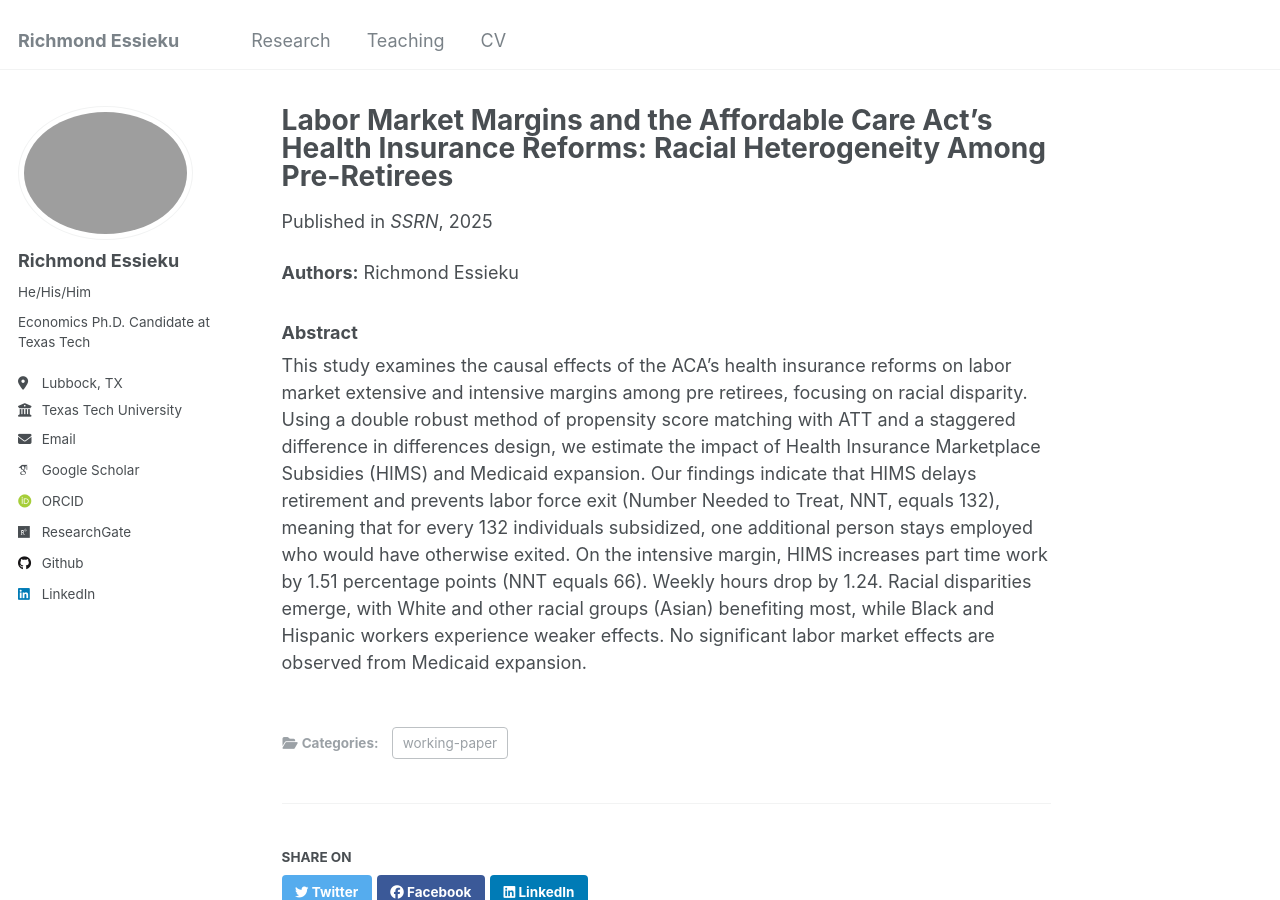
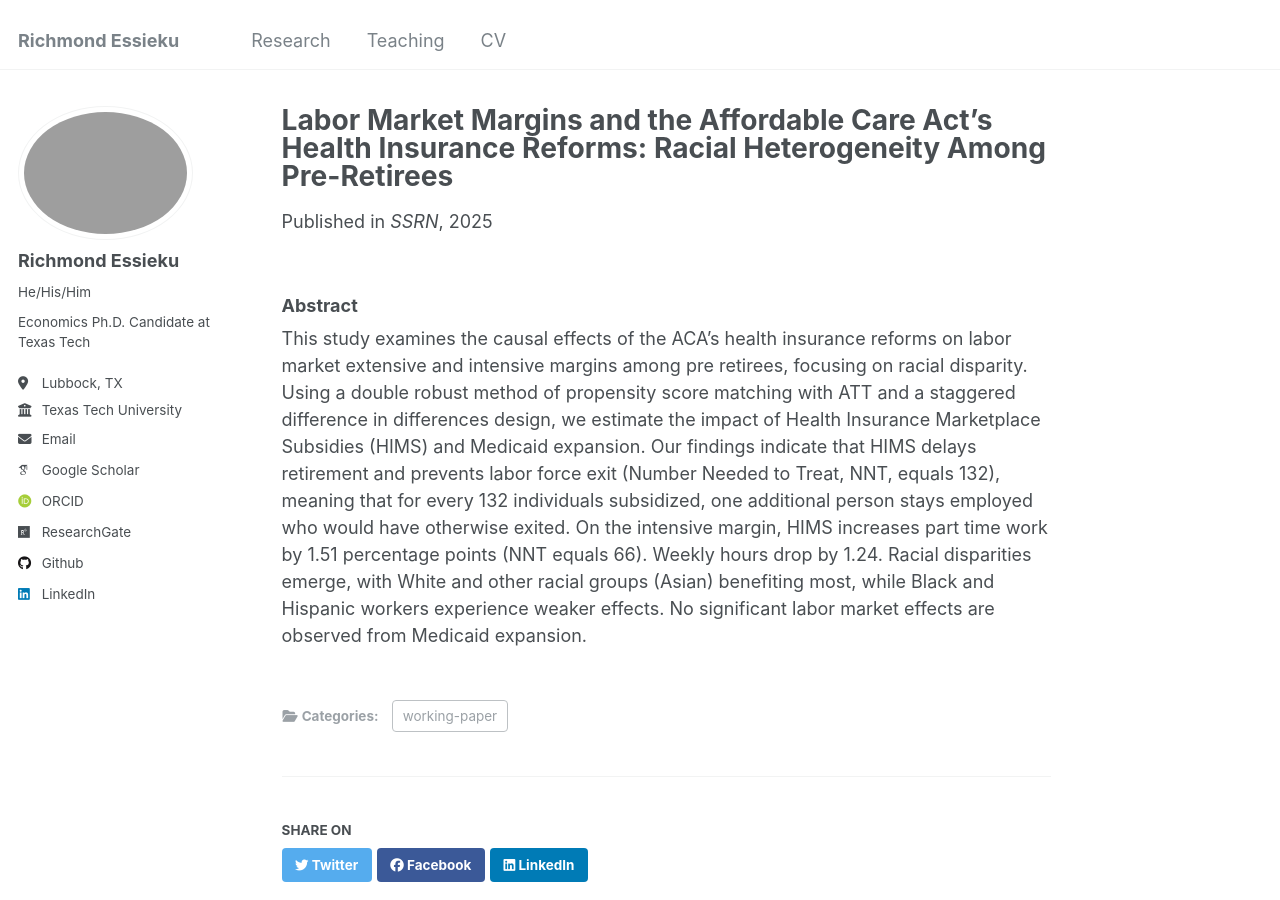
Before and after one commit to essieku/essieku.github.io, a Jekyll site: the page built from _publications/Chapter2.md, in a window 1280 px wide and 900 px high. Built offline with Jekyll 4.4.1, drawn with Linux system fonts in a browser that asks for light colours; some web fonts are replaced.

Commit message:
Update Chapter2.md

```diff
--- a/_publications/Chapter2.md
+++ b/_publications/Chapter2.md
@@ -3,7 +3,7 @@ title: "Labor Market Margins and the Affordable Care Act's Health Insurance Refo
 collection: publications
 category: working-paper
 permalink: /publication/aca
-excerpt: 'This paper examines how the Affordable Care Act reshaped work decisions near retirement. Using double robust optimal propensity score matching and a staggered difference in differences design, I evaluate Health Insurance Marketplace subsidies and Medicaid expansion. Marketplace subsidies strengthen labor force attachment among pre retirees, shift some workers toward part time schedules without exit, and coincide with a small reduction in weekly hours, while Medicaid expansion shows no aggregate labor market effect. Distributional patterns are clear: gains are larger for White and Asian workers and weaker for Black and Hispanic workers, pointing to coverage paired with targeted labor market supports <br><br><strong>Authors:</strong> Richmond Essieku'
+excerpt: 'This paper examines how the Affordable Care Act reshaped work decisions near retirement. Using double robust optimal propensity score matching and a staggered difference in differences design, I evaluate Health Insurance Marketplace subsidies and Medicaid expansion. Marketplace subsidies strengthen labor force attachment among pre retirees, shift some workers toward part time schedules without exit, and coincide with a small reduction in weekly hours, while Medicaid expansion shows no aggregate labor market effect. Distributional patterns are clear: gains are larger for White and Asian workers and weaker for Black and Hispanic workers, pointing to coverage paired with targeted labor market supports'
 date: 2025-08-23
 venue: 'SSRN'
 authors: 'Richmond Essieku'
@@ -11,7 +11,5 @@ paperurl: 'https://papers.ssrn.com/sol3/papers.cfm?abstract_id=5452997'
 # slidesurl: 'https://papers.ssrn.com/sol3/papers.cfm?abstract_id=5452997'
 ---
 
-**Authors:** Richmond Essieku
-
 ### Abstract
 This study examines the causal effects of the ACA’s health insurance reforms on labor market extensive and intensive margins among pre retirees, focusing on racial disparity. Using a double robust method of propensity score matching with ATT and a staggered difference in differences design, we estimate the impact of Health Insurance Marketplace Subsidies (HIMS) and Medicaid expansion. Our findings indicate that HIMS delays retirement and prevents labor force exit (Number Needed to Treat, NNT, equals 132), meaning that for every 132 individuals subsidized, one additional person stays employed who would have otherwise exited. On the intensive margin, HIMS increases part time work by 1.51 percentage points (NNT equals 66). Weekly hours drop by 1.24. Racial disparities emerge, with White and other racial groups (Asian) benefiting most, while Black and Hispanic workers experience weaker effects. No significant labor market effects are observed from Medicaid expansion.
```
